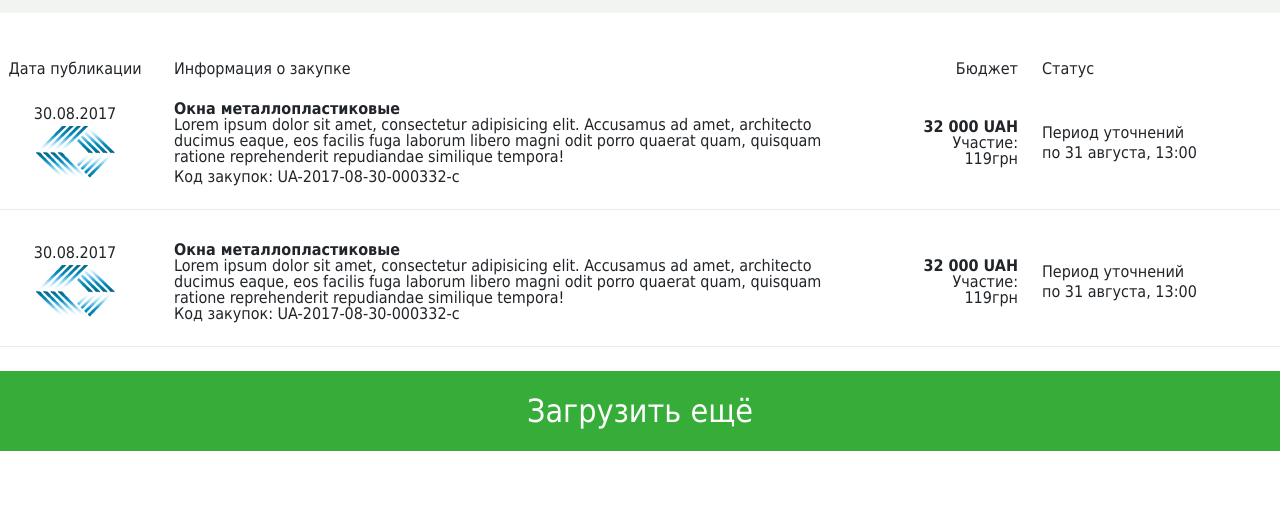
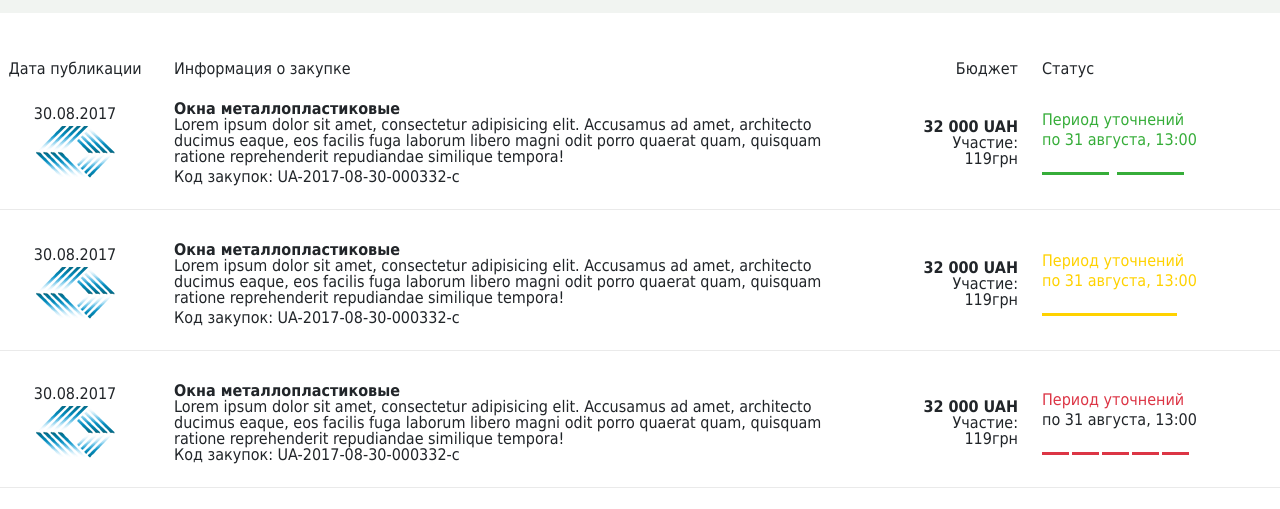
Before and after one commit to vtkch/z24, a website: page main.html in a window 1280 px wide. Shown: the part 3179-3688 px from the top of the page. Drawn offline with Linux system fonts and the light colour scheme.

Commit message:
add statuses to the registry, red, green, yellow // TODO SHOULD CHANGE TO THE CORRECT COLORS !!121212 AND VARIABLES

```diff
--- a/main.html
+++ b/main.html
@@ -200,10 +200,30 @@
                                 <strong class="font-weight-bold pt-1">32 000 UAH</strong>
                                 <p>Участие: 119грн</p>
                             </li>
-                            <li class="text-nowrap">
+                            <li class="text-nowrap text-green">
                                 <h5 class="pb-1">Период уточнений</h5>
                                 <time>по 31 августа, 13:00</time>
-                                <div class="status"></div>
+                                <div class="main-page-results-status bg-green mt-4"></div>
+                            </li>
+                            <li></li>
+                        </ul>
+                        <ul class="d-grid main-page-results-grid pb-4 justify-content-center align-items-center border-bottom border-light">
+                            <li class="text-center">
+                                <time>30.08.2017</time>
+                                <img class="pt-1" src="img/main-page/prozorro_tender.png" alt=""></li>
+                            <li>
+                                <h5><strong class="font-weight-bold">Окна металлопластиковые</strong></h5>
+                                <p>Lorem ipsum dolor sit amet, consectetur adipisicing elit. Accusamus ad amet, architecto ducimus eaque, eos facilis fuga laborum libero magni odit porro quaerat quam, quisquam ratione reprehenderit repudiandae similique tempora!</p>
+                                <p class="pt-1">Код закупок: UA-2017-08-30-000332-c</p>
+                            </li>
+                            <li class="text-right">
+                                <strong class="font-weight-bold pt-1">32 000 UAH</strong>
+                                <p>Участие: 119грн</p>
+                            </li>
+                            <li class="text-nowrap text-warning">
+                                <h5 class="pb-1">Период уточнений</h5>
+                                <time>по 31 августа, 13:00</time>
+                                <div class="main-page-results-status bg-warning mt-4"></div>
                             </li>
                             <li></li>
                         </ul>
@@ -221,9 +241,9 @@
                                     <p>Участие: 119грн</p>
                                 </li>
                                 <li class="text-nowrap">
-                                    <h5 class="pb-1">Период уточнений</h5>
+                                    <h5 class="pb-1 text-danger">Период уточнений</h5>
                                     <time>по 31 августа, 13:00</time>
-                                    <div class="status"></div>
+                                    <div class="main-page-results-status bg-danger mt-4"></div>
                                 </li>
                                 <li></li>
                             </ul>
--- a/sass/main.scss
+++ b/sass/main.scss
@@ -134,4 +134,21 @@
             grid-gap: 2rem;
         }
     }
+
+    &-results-status {
+        background-image: linear-gradient(to right, transparent 0%, transparent 90%, var(--white) 90%, var(--white) 100%);
+        height: 3px;
+
+        &.bg-danger {
+            background-size: 20%;
+        }
+
+        &.bg-green {
+            background-size: 50%;
+        }
+
+        &.bg-warning {
+            background-size: 100%;
+        }
+    }
 }
```
Also changed, not shown: room.html (+24 -12 lines), builded/main.css.
